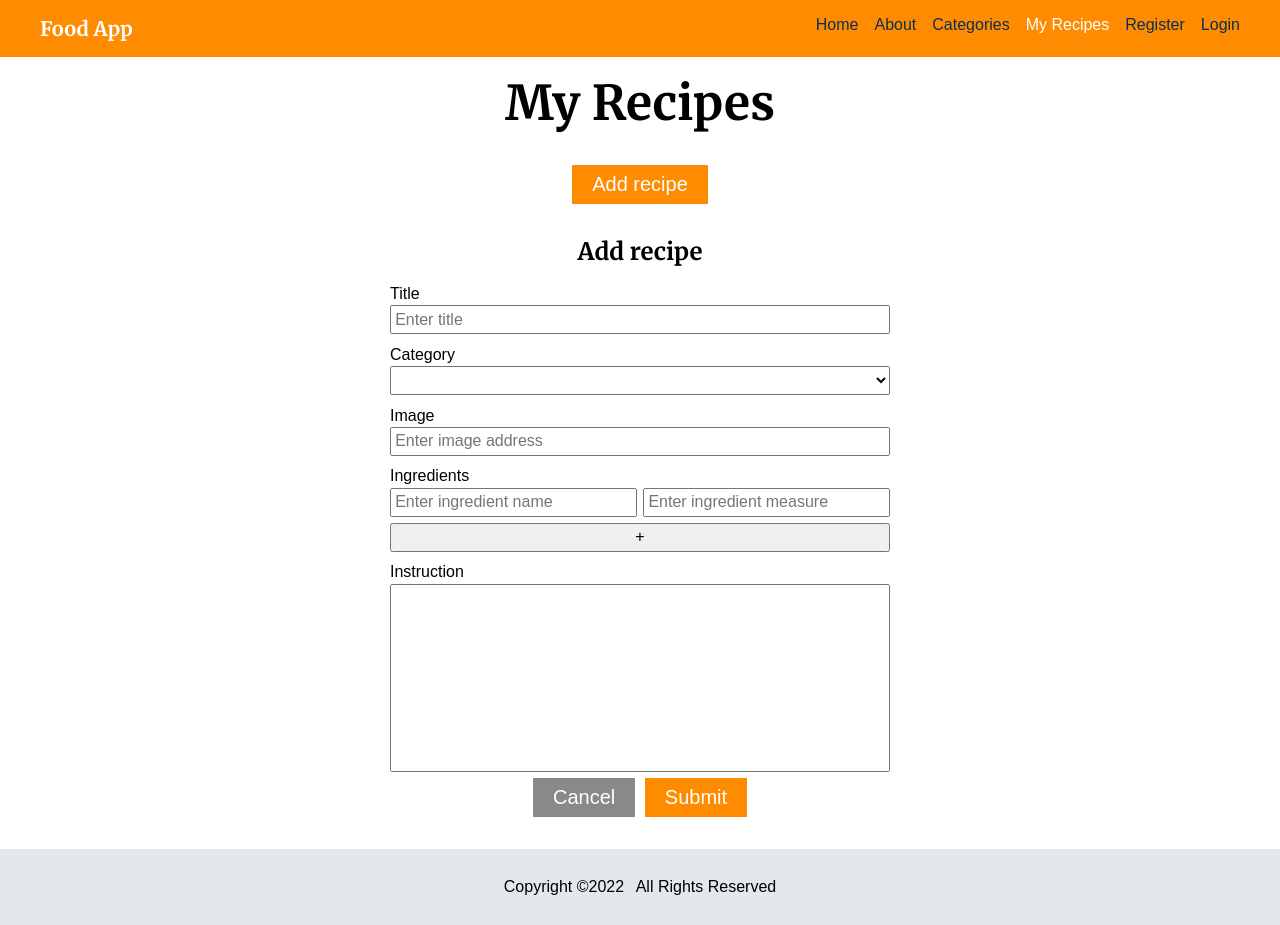
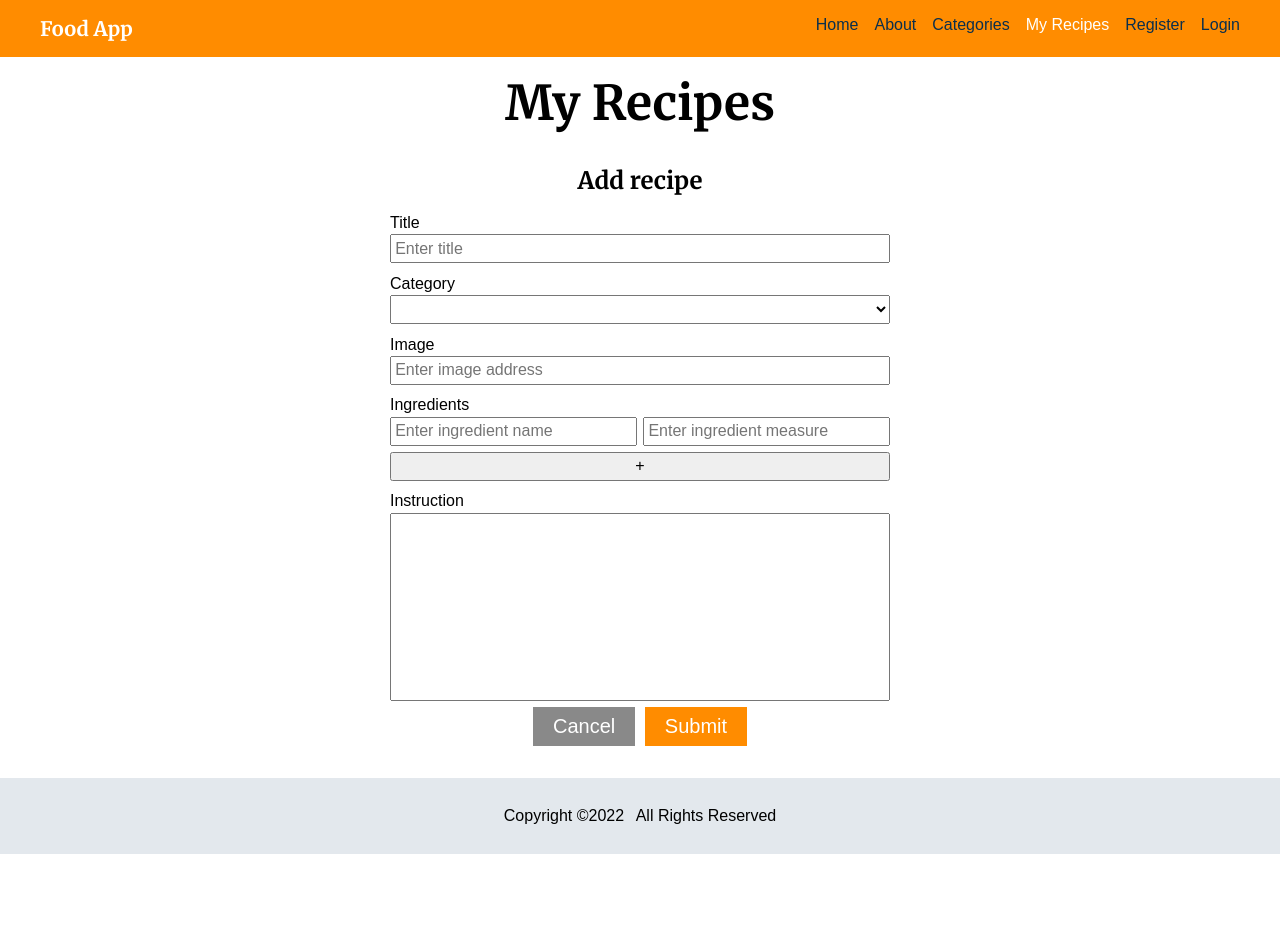
Before and after one commit to gennadiySinigur/food-app-angular, an Angular app: page /my-recipes in a window 1280 px wide. Both pictures are taken after a click on the button "Add recipe". After the commit the page ends 854 px from the top, so only its background shows below. Built offline with nearby package versions, Linux system fonts and the light colour scheme; a web font is replaced by a local one.

Commit message:
Added condition for rendering form

```diff
--- a/src/app/recipes/components/add-recipe-form/add-recipe-form.component.html
+++ b/src/app/recipes/components/add-recipe-form/add-recipe-form.component.html
@@ -85,7 +85,7 @@
     </textarea>
 
     <div class="form-buttons">
-      <button class="button cancel-button">Cancel</button>
+      <button (click)="cancel()" class="button cancel-button">Cancel</button>
       <button (click)="submit()" class="button">Submit</button>
     </div>
   </form>
--- a/src/app/recipes/components/add-recipe-form/add-recipe-form.component.ts
+++ b/src/app/recipes/components/add-recipe-form/add-recipe-form.component.ts
@@ -1,4 +1,4 @@
-import { Component, OnInit } from '@angular/core';
+import { Component, EventEmitter, OnInit, Output } from '@angular/core';
 import { FormControl, FormGroup, Validators, FormArray, FormBuilder } from '@angular/forms';
 
 import { MyRecipesService } from '../../services/my-recipes.service';
@@ -11,6 +11,9 @@ import { MyRecipesService } from '../../services/my-recipes.service';
 export class AddRecipeFormComponent implements OnInit {
   addRecipeForm!: FormGroup;
   ingredients: FormArray = new FormArray<FormControl>([new FormControl()]);
+
+  @Output()
+  onCancel: EventEmitter<void> = new EventEmitter<void>();
 
   constructor(
     private formBuilder: FormBuilder,
@@ -62,4 +65,8 @@ export class AddRecipeFormComponent implements OnInit {
 
     this.myRecipesService.save(this.addRecipeForm.value);
   }
+
+  cancel(): void {
+    this.onCancel.emit();
+  }
 }
--- a/src/app/recipes/components/my-recipes/my-recipes.component.html
+++ b/src/app/recipes/components/my-recipes/my-recipes.component.html
@@ -1,9 +1,18 @@
 <h1 class="my-recipes-heading">My Recipes</h1>
 
 <div class="container">
-  <button class="button add-recipe-button">
+  <button
+    *ngIf="!isFormDisplayed"
+    (click)="toggleForm()"
+    class="button add-recipe-button"
+  >
     Add recipe
   </button>
 
-  <app-add-recipe-form></app-add-recipe-form>
+  <div *ngIf="isFormDisplayed">
+    <app-add-recipe-form
+      (onCancel)="toggleForm()"
+    >
+    </app-add-recipe-form>
+  </div>
 </div>
--- a/src/app/recipes/components/my-recipes/my-recipes.component.ts
+++ b/src/app/recipes/components/my-recipes/my-recipes.component.ts
@@ -6,10 +6,14 @@ import { Component, OnInit } from '@angular/core';
   styleUrls: ['./my-recipes.component.scss']
 })
 export class MyRecipesComponent implements OnInit {
+  isFormDisplayed = false;
 
   constructor() { }
 
   ngOnInit(): void {
   }
 
+  toggleForm(): void {
+    this.isFormDisplayed = !this.isFormDisplayed;
+  }
 }
```
